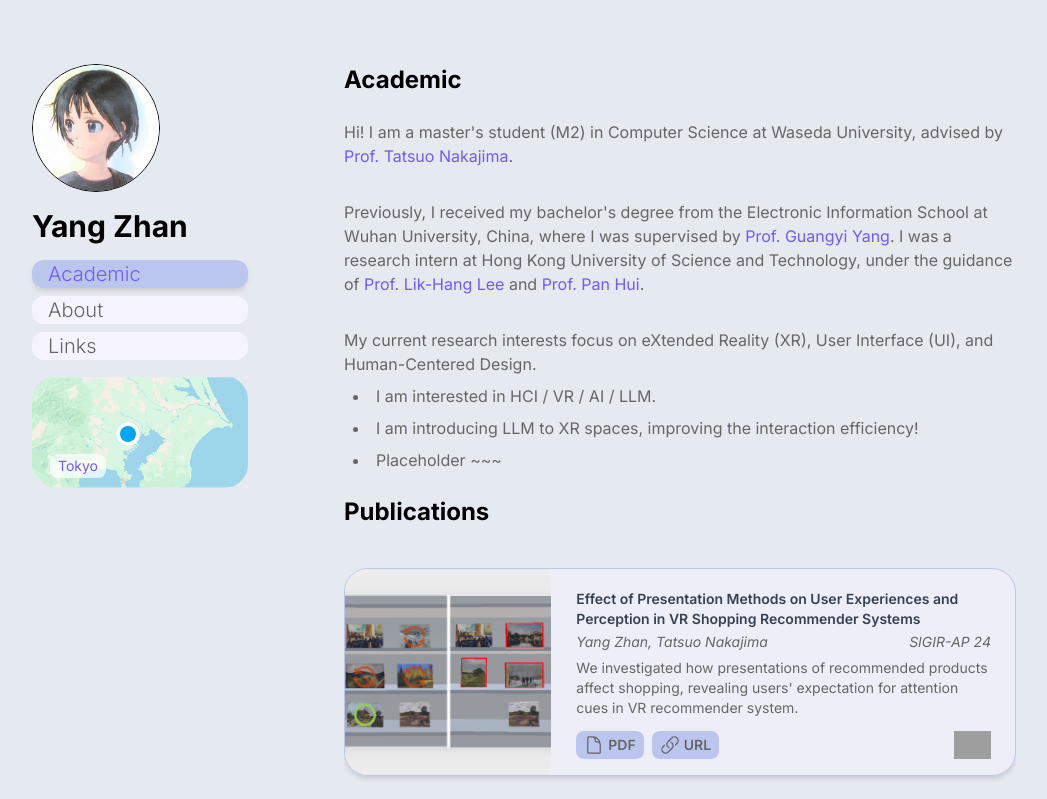
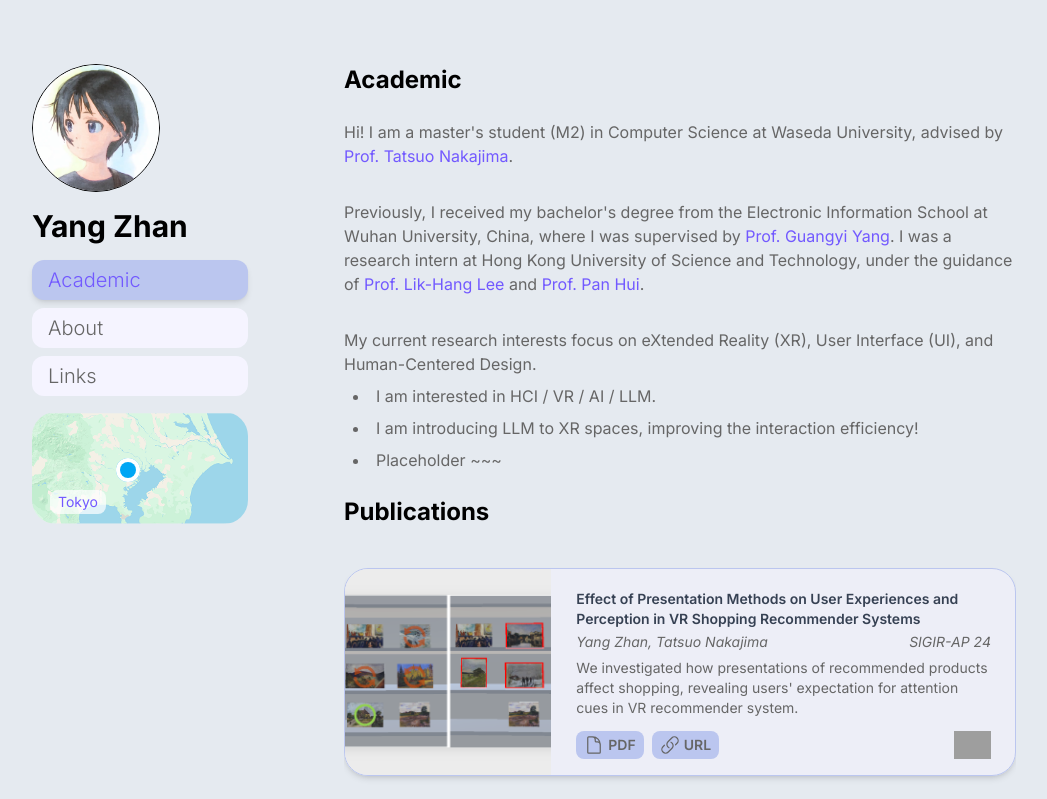
Before and after one commit to SN-F-QR/academic-personal, a React (Vite) app: page / in a window 1280 px wide. Shown: the top 799 px of the page, without its empty margins (36-1083 px from the left). Built offline with nearby package versions, Linux system fonts and the light colour scheme; grey boxes are pictures that could not be loaded.

Commit message:
fix: side bar shrink at large screen

```diff
--- a/src/components/NavBar.tsx
+++ b/src/components/NavBar.tsx
@@ -12,7 +12,7 @@
   // });
 
   return (
-    <div className="sticky top-8 mx-8 hidden h-full max-w-54 flex-col justify-items-center space-y-4 font-sans lg:flex">
+    <div className="sticky top-8 mx-8 hidden h-full max-w-54 shrink-0 flex-col justify-items-center space-y-4 font-sans lg:flex">
       <img
         src="./avatar.png"
         alt="avatar of Yang Zhan"
@@ -69,7 +69,7 @@
     <NavLink
       to={path}
       className={({ isActive }) =>
-        `h-10 max-w-54 flex-1 grow cursor-pointer rounded-xl ${isActive ? "bg-purple-mid text-purple-strong shadow-md" : "bg-[#f5f4ff]"}`
+        `h-10 max-w-54 flex-1 cursor-pointer rounded-xl lg:flex-auto ${isActive ? "bg-purple-mid text-purple-strong shadow-md" : "bg-[#f5f4ff]"}`
       }
     >
       <div className="flex h-full">
```
